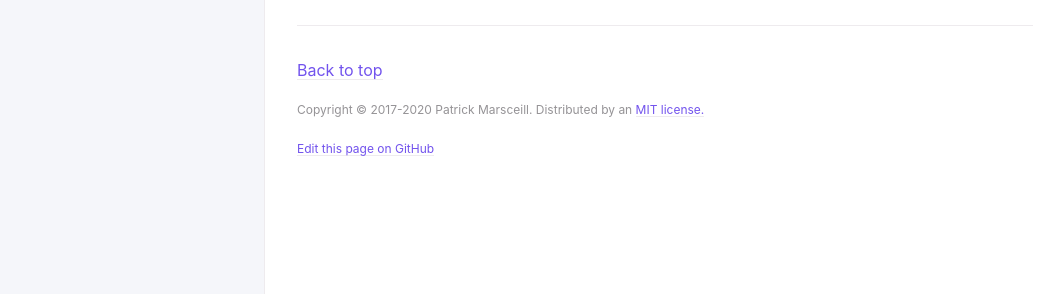
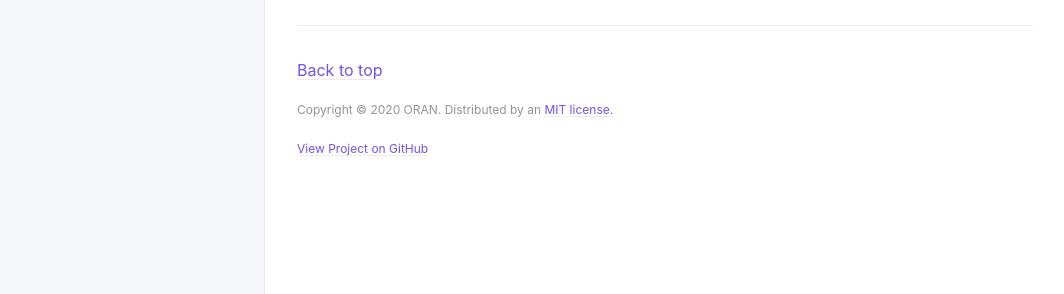
Before and after one commit to OranWeb/id-doc, a Jekyll site: the page built from docs/utilities/utilities.md, in a window 1280 px wide. Shown: the part 483-777 px from the top of the page, without its empty margins (107-1171 px from the left). Built offline with Jekyll 4.4.1, drawn with Linux system fonts in a browser that asks for light colours.

Commit message:
Update _config.yml

```diff
--- a/_config.yml
+++ b/_config.yml
@@ -60,7 +60,7 @@ aux_links:
     - "https://www.torn.com/forums.php#/p=threads&f=24&t=16090754"
 
 # Makes Aux links open in a new tab. Default is false
-aux_links_new_tab: false
+aux_links_new_tab: true
 
 # Sort order for navigation links
 nav_sort: case_insensitive # default, equivalent to nil
@@ -73,7 +73,7 @@ nav_sort: case_insensitive # default, equivalent to nil
 back_to_top: true
 back_to_top_text: "Back to top"
 
-footer_content: "Copyright &copy; 2017-2020 Patrick Marsceill. Distributed by an <a href=\"https://github.com/pmarsceill/just-the-docs/tree/master/LICENSE.txt\">MIT license.</a>"
+footer_content: "Copyright &copy; 2020 ORAN. Distributed by an <a href=\"https://github.com/pmarsceill/just-the-docs/tree/master/LICENSE.txt\">MIT license.</a>"
 
 # Footer last edited timestamp
 last_edit_timestamp: true # show or hide edit time - page must have `last_modified_date` defined in the frontmatter
@@ -83,8 +83,8 @@ last_edit_time_format: "%b %e %Y at %I:%M %p" # uses ruby's time format: https:/
 
 # Footer "Edit this page on GitHub" link text
 gh_edit_link: true # show or hide edit this page link
-gh_edit_link_text: "Edit this page on GitHub"
-gh_edit_repository: "https://github.com/pmarsceill/just-the-docs" # the github URL for your repo
+gh_edit_link_text: "View Project on GitHub"
+gh_edit_repository: "https://github.com/OranWeb/id-doc" # the github URL for your repo
 gh_edit_branch: "master" # the branch that your docs is served from
 gh_edit_view_mode: "tree" # "tree" or "edit" if you want the user to jump into the editor immediately
 
```
